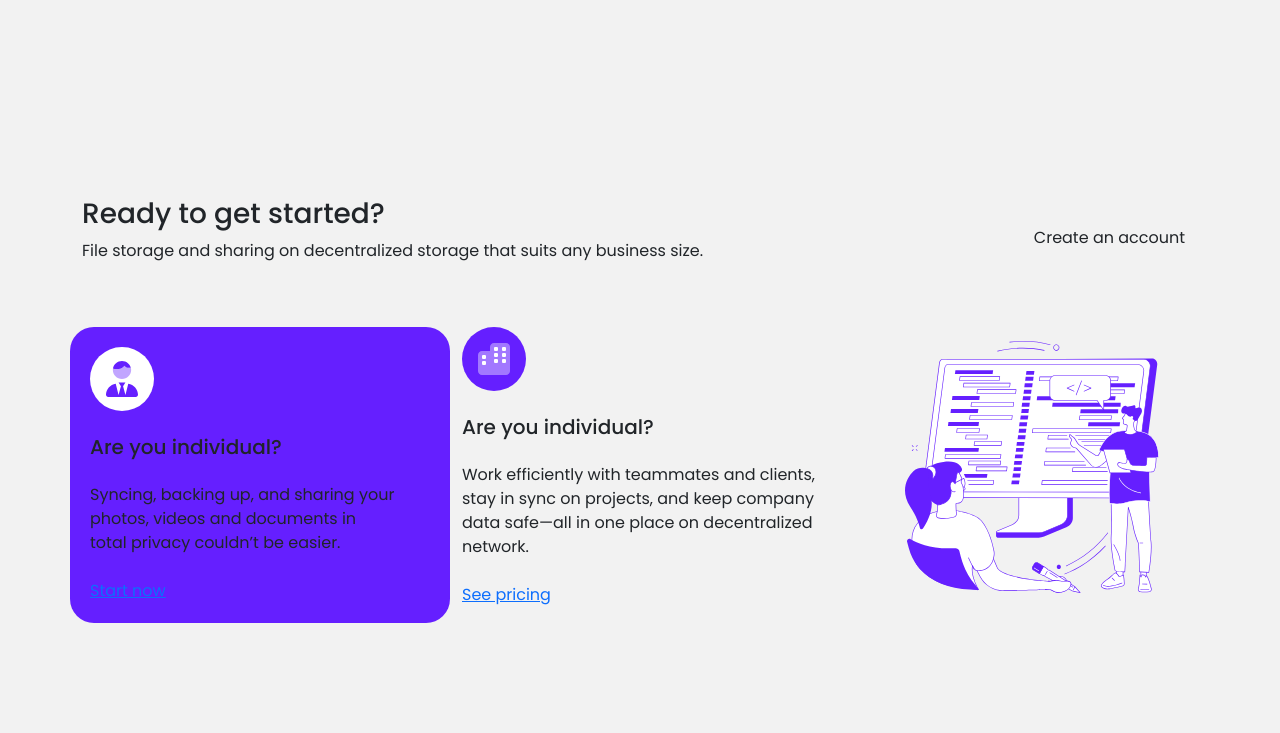
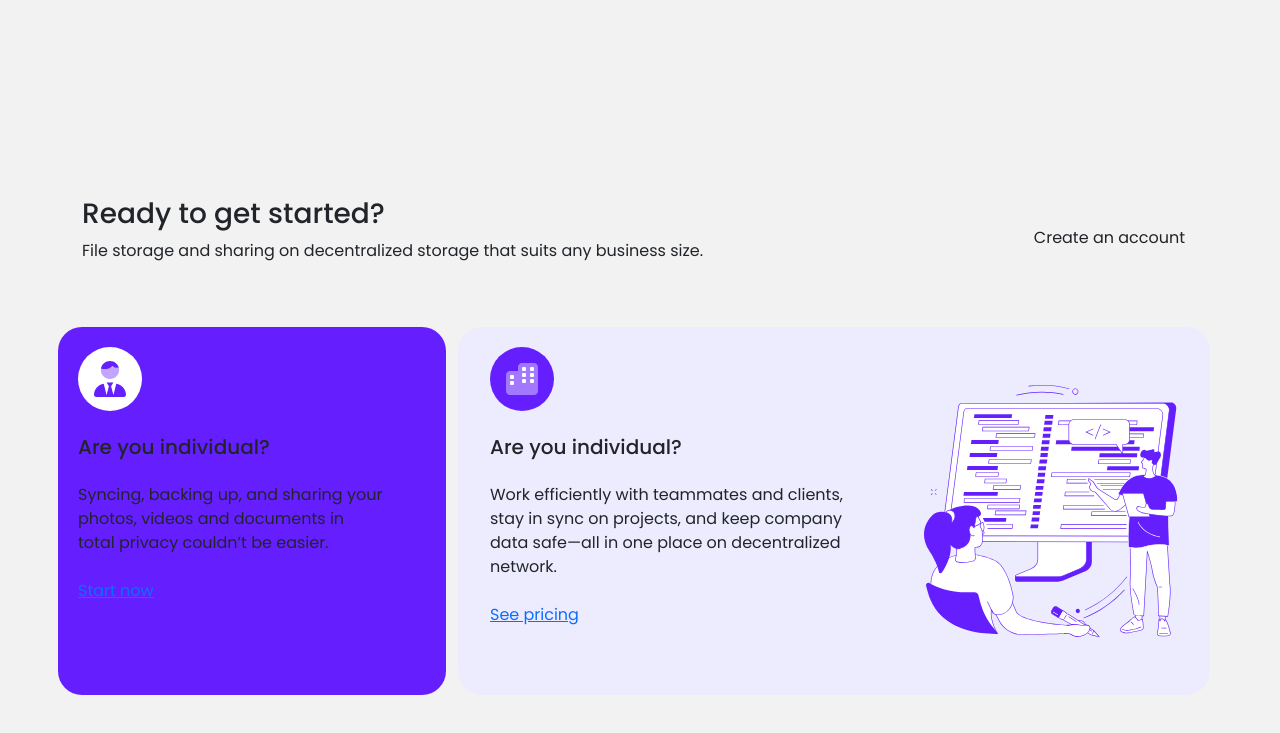
Before and after one commit to abdurrubxyz/Stoz-ai-engineering-projects, a plain HTML site: page stoz-3rd-project-deupload/index.html in a window 1280 px wide. Shown: the part 6802-7535 px from the top of the page. Drawn offline with nearby package versions, Linux system fonts and the light colour scheme; a web font is replaced by a local one.

```diff
--- a/stoz-3rd-project-deupload/css/style.css
+++ b/stoz-3rd-project-deupload/css/style.css
@@ -198,3 +198,8 @@
     padding: 20px;
     border-radius: 24px;
 }
+.get-ready-wrapper > div > div:nth-child(2) > div {
+    background-color: #ECECFE;
+    padding: 20px;
+    border-radius: 24px;
+}
--- a/stoz-3rd-project-deupload/index.html
+++ b/stoz-3rd-project-deupload/index.html
@@ -495,7 +495,9 @@
 
     <section class="get-ready">
       <div class="container">
-        <div class="get-ready-heading  d-flex align-items-center justify-content-between mb-5">
+        <div
+          class="get-ready-heading d-flex align-items-center justify-content-between mb-5"
+        >
           <div>
             <h3>Ready to get started?</h3>
             <p>
@@ -508,10 +510,14 @@
           </div>
         </div>
         <div class="get-ready-wrapper">
-          <div class="row">
+          <div class="row g-5">
             <div class="col-12 col-lg-4">
               <div>
-                <img src="./assets/get-ready/Group 366.svg" alt=""  class="mb-4"/>
+                <img
+                  src="./assets/get-ready/Group 366.svg"
+                  alt=""
+                  class="mb-4"
+                />
 
                 <h5 class="mb-4">Are you individual?</h5>
 
@@ -530,7 +536,12 @@
             <div class="col-12 col-lg-8">
               <div class="row align-items-center">
                 <div class="col-12 col-md-7">
-                  <img src="./assets/get-ready/Group 379.svg" alt=""  class="mb-4"/>
+                  <div class="mb-5">
+                    <img
+                      src="./assets/get-ready/Group 379.svg"
+                      alt=""
+                      class="mb-4"
+                    />
 
                     <h5 class="mb-4">Are you individual?</h5>
 
@@ -549,13 +560,16 @@
 
                     <a href="">See pricing</a>
                   </div>
+                </div>
 
                 <div class="col-12 col-md-5">
+                  <div class="text-center text-md-end">
                     <img
                       src="./assets/get-ready/Frame.svg"
                       alt="Team collaboration illustration"
                       class="img-fluid"
                     />
+                  </div>
                 </div>
               </div>
             </div>
```
Lines whose indentation alone changed are shown as unchanged.
